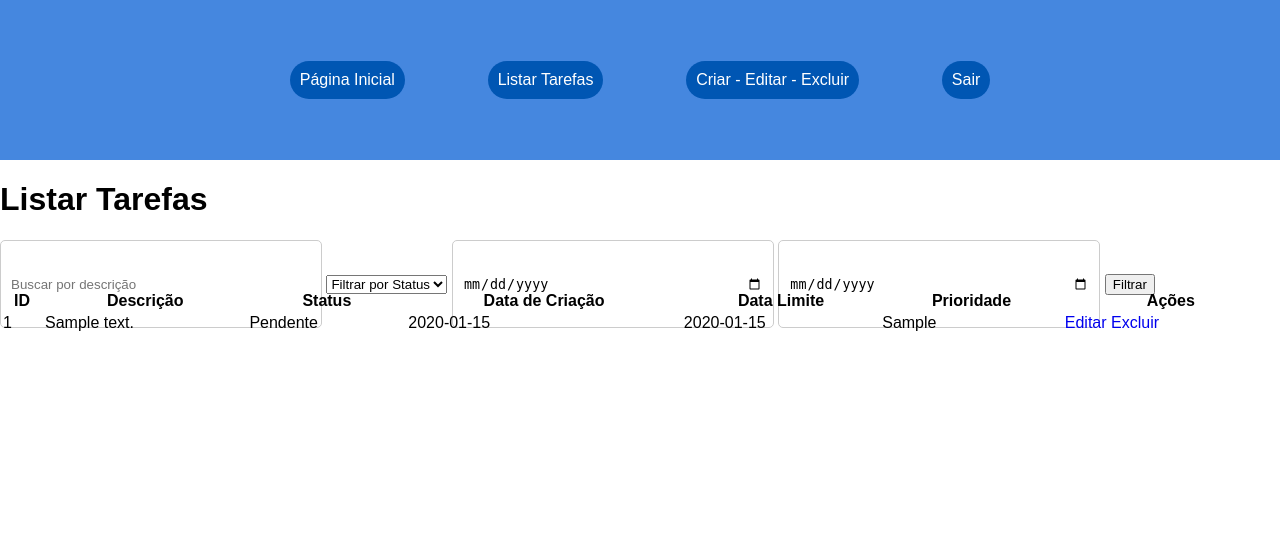
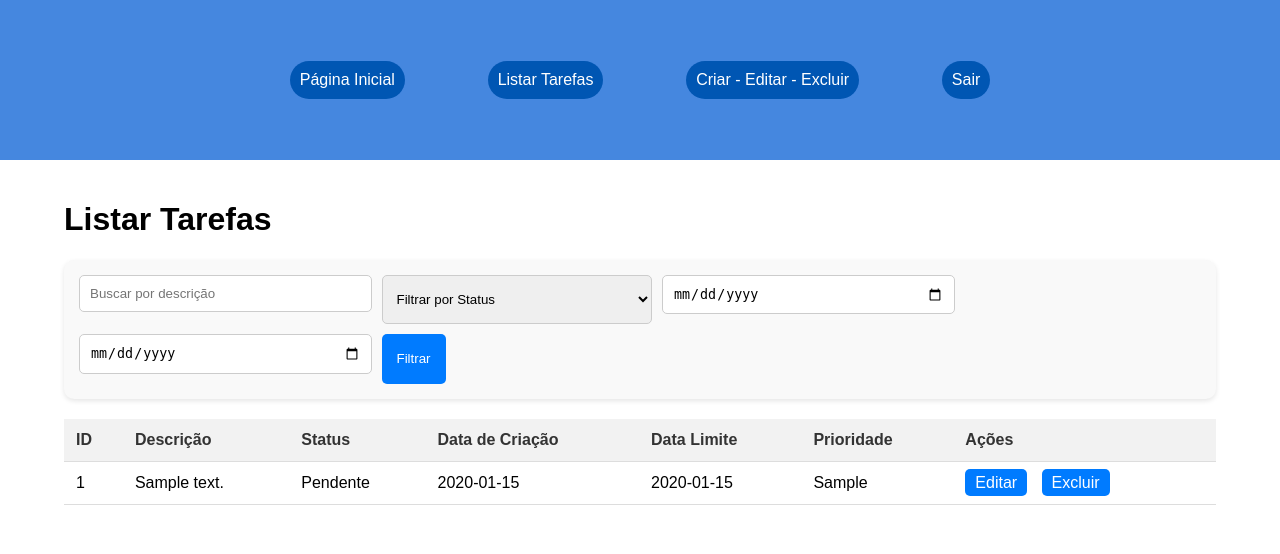
Before and after one commit to nathalylopess/Projeto-Banco-de-Dados, a Flask app: page /listar_tarefas in a window 1280 px wide. Shown: the top 554 px of the page. Run offline with Flask 3, Linux system fonts and the light colour scheme; tables that the repository leaves empty hold one stand-in row (values such as "Sample post").

Commit message:
Atualizando

```diff
--- a/app.py
+++ b/app.py
@@ -72,7 +72,7 @@ def cadastro():
                   Estamos felizes em recebê-lo em nossa comunidade de leitores! A partir de agora, você terá acesso a uma vasta coleção de livros, eBooks, audiolivros e eventos exclusivos em nossa biblioteca.
                 </p>
                 <p style="color: #333333; font-size: 16px; line-height: 1.6;">
-                  Para começar, sugerimos que explore nossa <a href="{url_for("livros")}" style="color: #00796b; text-decoration: none;">seção de livros</a> ou participe de um dos nossos <strong>clubes de leitura</strong> semanais!
+                  Para começar, sugerimos que explore nossa <a href="{url_for("login")}" style="color: #00796b; text-decoration: none;">seção de livros</a> ou participe de um dos nossos <strong>clubes de leitura</strong> semanais!
                 </p>
                 <p style="color: #333333; font-size: 16px; line-height: 1.6;">
                   Se precisar de ajuda, nossa equipe está à disposição para oferecer orientações e recomendações personalizadas.
@@ -123,7 +123,7 @@ def logout():
     if request.method == "POST":
         logout_user()
         return redirect(url_for("login"))
-    #return render_template("logout.html")
+    return render_template("logout.html")
 
 # Rotas adicionadas
 
@@ -142,13 +142,14 @@ def criar_editar_excluir(tarefa_id=None):
         prazo = request.form['prazo']
         status = request.form['status']
         prioridade = request.form['prioridade']
+        categoria = request.form['categoria']
 
         if tarefa_id:
             # Atualizar tarefa
-            editar_tarefa(tarefa_id, descricao, data, prazo, status, prioridade)
+            editar_tarefa(tarefa_id, descricao, data, prazo, status, prioridade, categoria)
         else:
             # Criar nova tarefa
-            criar_tarefa(descricao, data, prazo, status, prioridade)
+            criar_tarefa(descricao, data, prazo, status, prioridade, categoria)
 
         return redirect(url_for('listar_tarefas'))
 
@@ -164,7 +165,7 @@ def criar_editar_excluir(tarefa_id=None):
     return render_template('criar_editar_excluir.html', tarefa=tarefa)
 
 @app.route('/excluir_tarefa/<int:tarefa_id>', methods=['POST'])
-def excluir_tarefa_route(tarefa_id):
+def chama_excluir_tarefa(tarefa_id):
     excluir_tarefa(tarefa_id)
     return redirect(url_for('listar_tarefas'))
 
--- a/models.py
+++ b/models.py
@@ -126,20 +126,20 @@ def buscar_tarefas(filtro=None):
     conn.close()
     return tarefas
 
-def criar_tarefa(descricao, data, prazo, status, prioridade):
+def criar_tarefa(descricao, data, prazo, status, prioridade, categoria):
     conn = obter_conexao()
     cursor = conn.cursor()
-    cursor.execute("INSERT INTO tb_tarefas (tar_descricao, tar_data, tar_prazo, tar_status, tar_prioridade) VALUES (%s, %s, %s, %s, %s)",
-                   (descricao, data, prazo, status, prioridade))
+    cursor.execute("INSERT INTO tb_tarefas (tar_descricao, tar_data, tar_prazo, tar_status, tar_prioridade, tar_categoria) VALUES (%s, %s, %s, %s, %s, %s)",
+                   (descricao, data, prazo, status, prioridade, categoria))
     conn.commit()
     cursor.close()
     conn.close()
 
-def editar_tarefa(tarefa_id, descricao, data, prazo, status, prioridade):
+def editar_tarefa(tarefa_id, descricao, data, prazo, status, prioridade, categoria):
     conn = obter_conexao()
     cursor = conn.cursor()
-    cursor.execute("UPDATE tb_tarefas SET tar_descricao=%s, tar_data=%s, tar_prazo=%s, tar_status=%s, tar_prioridade=%s WHERE tar_id=%s",
-                   (descricao, data, prazo, status, prioridade, tarefa_id))
+    cursor.execute("UPDATE tb_tarefas SET tar_descricao=%s, tar_data=%s, tar_prazo=%s, tar_status=%s, tar_prioridade=%s, tar_categoria=%s WHERE tar_id=%s",
+                   (descricao, data, prazo, status, prioridade, categoria, tarefa_id))
     conn.commit()
     cursor.close()
     conn.close()
--- a/static/css/style.css
+++ b/static/css/style.css
@@ -268,3 +215,88 @@ nav a:hover{
     margin-left: 10px;
     text-shadow: 0 0 10px #0056b3;
 }
+
+/* Listar Tarefas */
+
+/* Estrutura principal da página */
+.page-container {
+    width: 90%;
+    max-width: 1200px;
+    margin: 0 auto;
+    padding: 20px;
+}
+
+/* Formulário de filtragem */
+.form-filtrar {
+    display: flex;
+    flex-wrap: wrap;
+    gap: 10px; /* Espaço entre os itens */
+    margin-bottom: 20px;
+    background-color: #f9f9f9;
+    padding: 15px;
+    border-radius: 10px;
+    box-shadow: 0 2px 5px rgba(0, 0, 0, 0.1);
+}
+
+.input-text, .input-date, .input-select {
+    padding: 10px;
+    border-radius: 5px;
+    border: 1px solid #ccc;
+    width: calc(25% - 10px); /* Ajusta a largura */
+    min-width: 150px; /* Largura mínima */
+}
+
+.btn-filtrar {
+    padding: 10px 15px;
+    border-radius: 5px;
+    border: none;
+    background-color: #007bff;
+    color: white;
+    cursor: pointer;
+}
+
+.btn-filtrar:hover {
+    background-color: #0056b3;
+}
+
+/* Tabela de tarefas */
+.table-container {
+    overflow-x: auto; /* Permite rolagem horizontal em telas pequenas */
+}
+
+.table-tarefas {
+    width: 100%;
+    border-collapse: collapse;
+    margin-bottom: 30px;
+}
+
+.table-tarefas th,
+.table-tarefas td {
+    padding: 12px;
+    text-align: left;
+    border-bottom: 1px solid #ddd;
+}
+
+.table-tarefas th {
+    background-color: #f2f2f2;
+    color: #333;
+    font-weight: bold;
+}
+
+.table-tarefas tr:hover {
+    background-color: #f1f1f1;
+}
+
+/* Ações */
+.acoes-links a {
+    margin-right: 10px;
+    padding: 5px 10px;
+    background-color: #007bff;
+    color: white;
+    text-decoration: none;
+    border-radius: 5px;
+}
+
+.acoes-links a:hover {
+    background-color: #0056b3;
+}
--- a/templates/listar_tarefas.html
+++ b/templates/listar_tarefas.html
@@ -1,24 +1,25 @@
 {% extends "layout.html" %}
 
 {% block title %}Listar Tarefas{% endblock %}
-
 {% block conteudo %}
+    <div class="page-container">
         <h1>Listar Tarefas</h1>
 
-    <form method="GET" action="{{ url_for('listar_tarefas') }}">
-        <input type="text" name="descricao" placeholder="Buscar por descrição">
-        <select name="status">
+        <form class="form-filtrar" method="GET" action="{{ url_for('listar_tarefas') }}">
+            <input type="text" name="descricao" placeholder="Buscar por descrição" class="input-text">
+            <select name="status" class="input-select">
                 <option value="">Filtrar por Status</option>
                 <option value="Concluída">Concluída</option>
                 <option value="Em andamento">Em andamento</option>
                 <option value="Pendente">Pendente</option>
             </select>
-        <input type="date" name="data_inicio" placeholder="Data de Criação">
-        <input type="date" name="data_fim" placeholder="Data Limite">
-        <button type="submit">Filtrar</button>
+            <input type="date" name="data_inicio" class="input-date">
+            <input type="date" name="data_fim" class="input-date">
+            <button type="submit" class="btn-filtrar">Filtrar</button>
         </form>
 
-    <table>
+        <div class="table-container">
+            <table class="table-tarefas">
                 <thead>
                     <tr>
                         <th>ID</th>
@@ -39,12 +40,14 @@
                         <td>{{ tarefa.tar_data }}</td>
                         <td>{{ tarefa.tar_prazo }}</td>
                         <td>{{ tarefa.tar_prioridade }}</td>
-                <td>
+                        <td class="acoes-links">
                             <a href="{{ url_for('criar_editar_excluir', tarefa_id=tarefa.tar_id) }}">Editar</a>
-                    <a href="{{ url_for('excluir_tarefa', tarefa_id=tarefa.tar_id) }}">Excluir</a>
+                            <a href="{{ url_for('chama_excluir_tarefa', tarefa_id=tarefa.tar_id) }}">Excluir</a>
                         </td>
                     </tr>
                     {% endfor %}
                 </tbody>
             </table>
+        </div>
+    </div>
 {% endblock %}
```
Also changed, not shown: other parts of static/css/style.css (+0 -53 lines), init_db.py (+18 -8 lines), templates/criar_editar_excluir.html (+7 -1 lines). Lines whose indentation alone changed are shown as unchanged.
